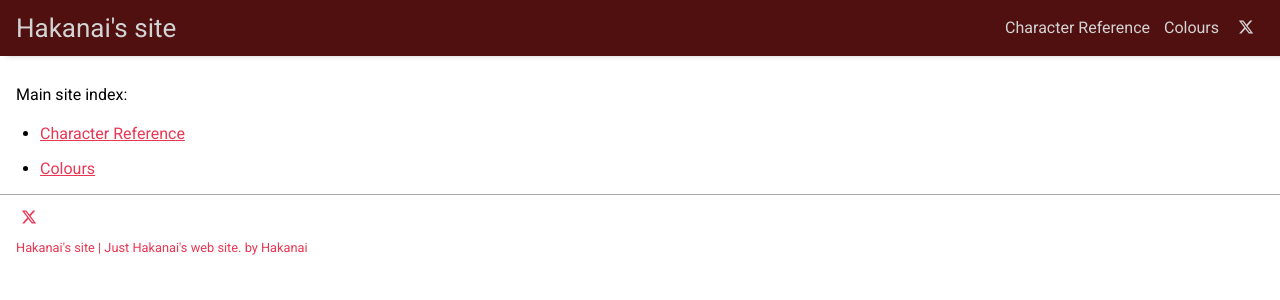
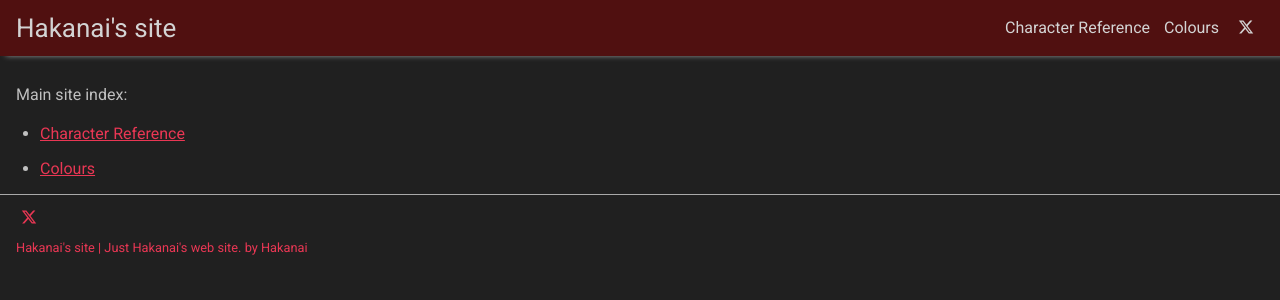
Before and after one commit to ephemeral-laboratories/hakan-ai-site, a Jekyll site: the page built from index.md, in a window 1280 px wide. Shown: the top 300 px of the page. Built offline with Jekyll 4.4.1, drawn with Linux system fonts in a browser that asks for light colours.

Commit message:
Make the site less of a flashbang

```diff
--- a/_sass/_base.scss
+++ b/_sass/_base.scss
@@ -35,6 +35,9 @@ h4, h5, h6 {
 // Body
 
 body {
+  background-color: #202020;
+  color: #C0C0C0;
+
   font-family: $base-font-family;
 
   img {
--- a/_sass/_footer.scss
+++ b/_sass/_footer.scss
@@ -1,5 +1,4 @@
 .footer {
-  background: white;
   color: $brand-color;
   min-height: 56px;
   line-height: 45px;
```
